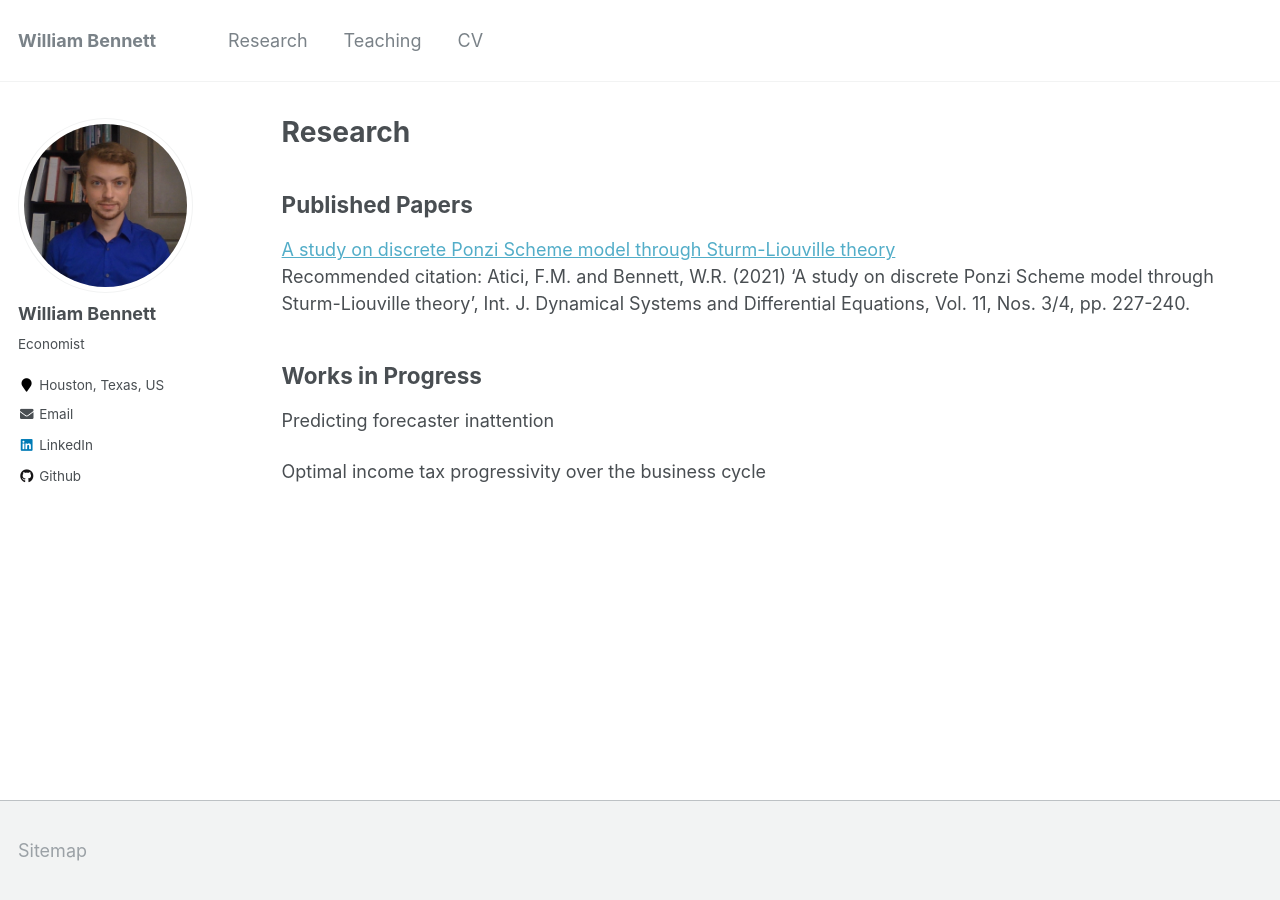
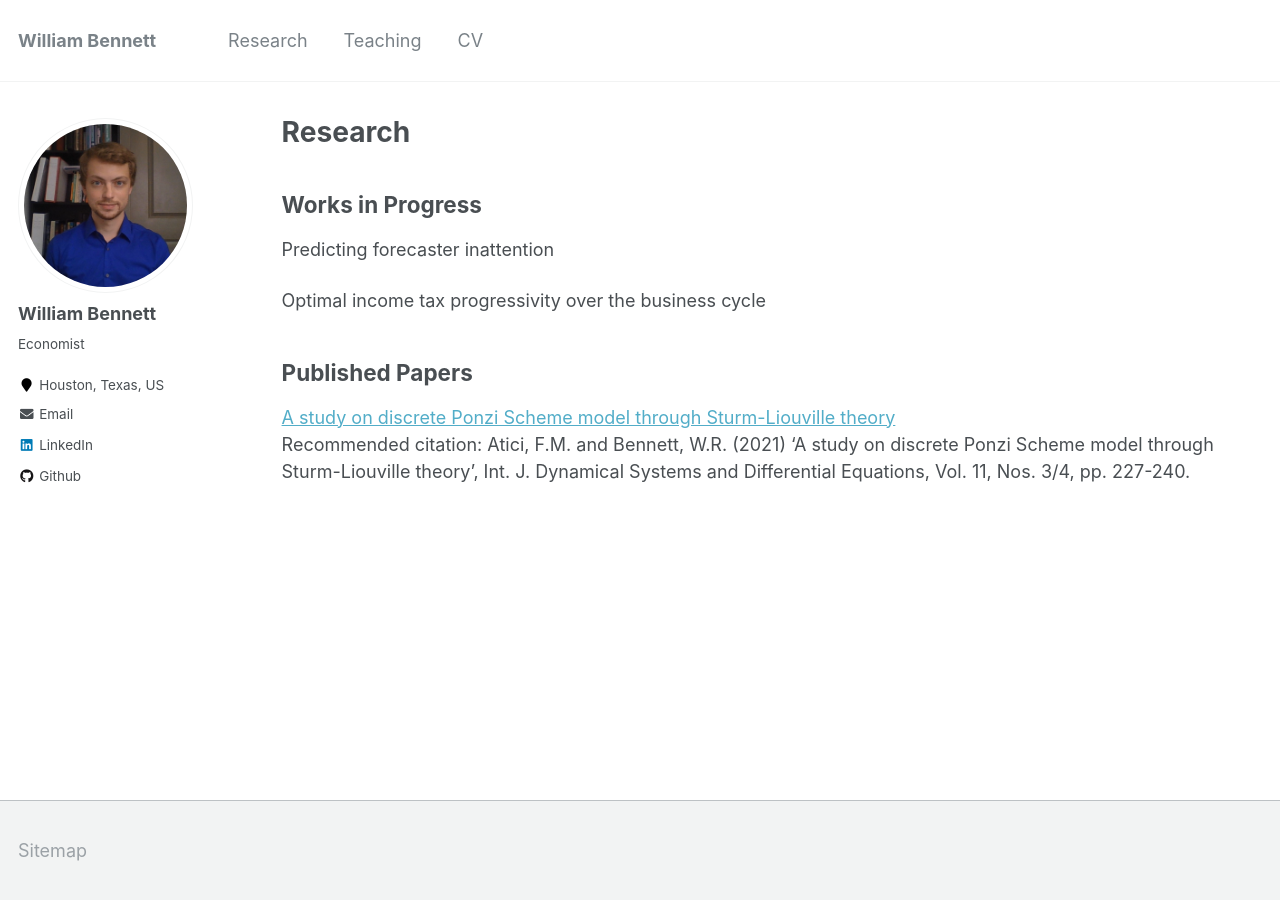
Before and after one commit to williambennettecon/williambennettecon.github.io, a Jekyll site: the page built from _pages/research.md, in a window 1280 px wide. Built offline with Jekyll 4.4.1, drawn with Linux system fonts in a browser that asks for light colours.

```diff
--- a/_pages/research.md
+++ b/_pages/research.md
@@ -7,15 +7,15 @@ author_profile: true
 
 {% include base_path %}
 
-Published Papers
---
-
-[A study on discrete Ponzi Scheme model through Sturm-Liouville theory](http://williambennettecon.github.io/files/Atici_Bennett_2021_A_study_on_discrete_Ponzi_Scheme_model_through_Sturm-Liouville_theory.pdf) <br>
-Recommended citation: Atici, F.M. and Bennett, W.R. (2021) 'A study on discrete Ponzi Scheme model through Sturm-Liouville theory', Int. J. Dynamical Systems and Differential Equations, Vol. 11, Nos. 3/4, pp. 227-240.
-
 Works in Progress
 --
 
 Predicting forecaster inattention
 
 Optimal income tax progressivity over the business cycle
+
+Published Papers
+--
+
+[A study on discrete Ponzi Scheme model through Sturm-Liouville theory](http://williambennettecon.github.io/files/Atici_Bennett_2021_A_study_on_discrete_Ponzi_Scheme_model_through_Sturm-Liouville_theory.pdf) <br>
+Recommended citation: Atici, F.M. and Bennett, W.R. (2021) 'A study on discrete Ponzi Scheme model through Sturm-Liouville theory', Int. J. Dynamical Systems and Differential Equations, Vol. 11, Nos. 3/4, pp. 227-240.
```
